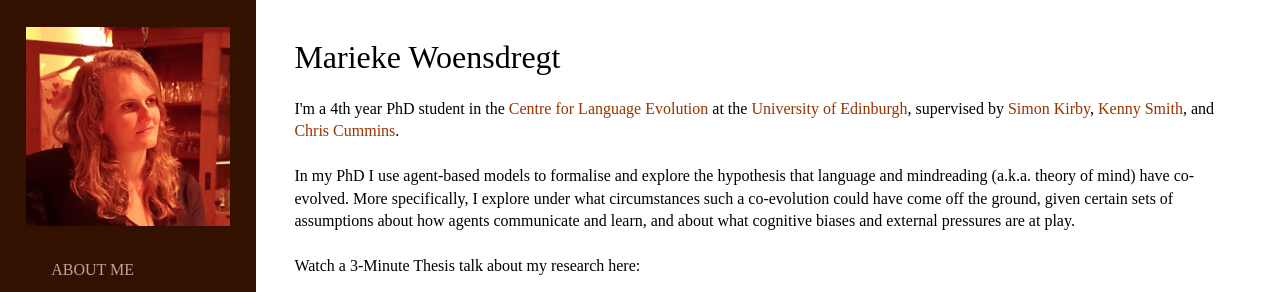
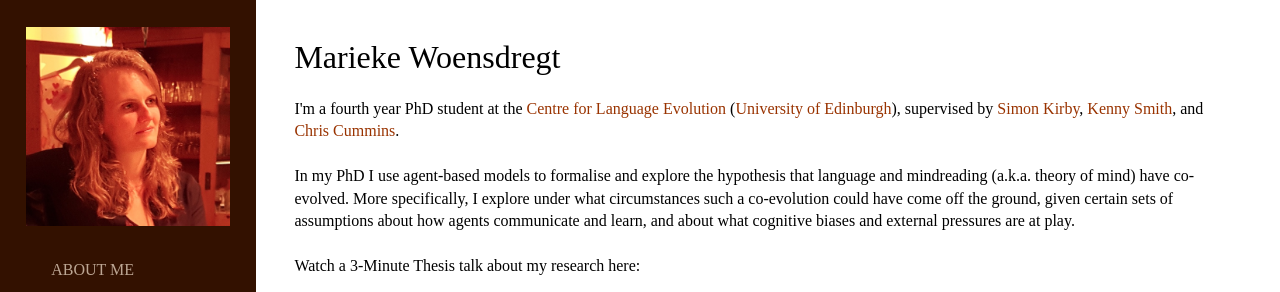
Before and after one commit to marieke-woensdregt/marieke-woensdregt.github.io, a Jekyll site: the page built from index.html, in a window 1280 px wide. Shown: the top 292 px of the page. Built offline with Jekyll 4.4.1, drawn with Linux system fonts in a browser that asks for light colours; grey boxes are pictures that could not be loaded.

Commit message:
Update index.html

```diff
--- a/index.html
+++ b/index.html
@@ -7,8 +7,8 @@ title: Marieke Woensdregt
 <div class="blurb">
 	<h1>Marieke Woensdregt</h1>
 	<p>
-		I'm a 4th year PhD student in the <a href="http://www.lel.ed.ac.uk/cle/">Centre for Language Evolution</a>
-		at the <a href="http://www.ed.ac.uk/">University of Edinburgh</a>,
+		I'm a fourth year PhD student at the <a href="http://www.lel.ed.ac.uk/cle/">Centre for Language Evolution</a>
+		(<a href="http://www.ed.ac.uk/">University of Edinburgh</a>),
 		supervised by <a href="http://www.lel.ed.ac.uk/~simon/">Simon Kirby</a>,
 		<a href="http://www.lel.ed.ac.uk/~kenny/">Kenny Smith</a>,
 		and <a href="http://www.crcummins.com/">Chris Cummins</a>.
```
